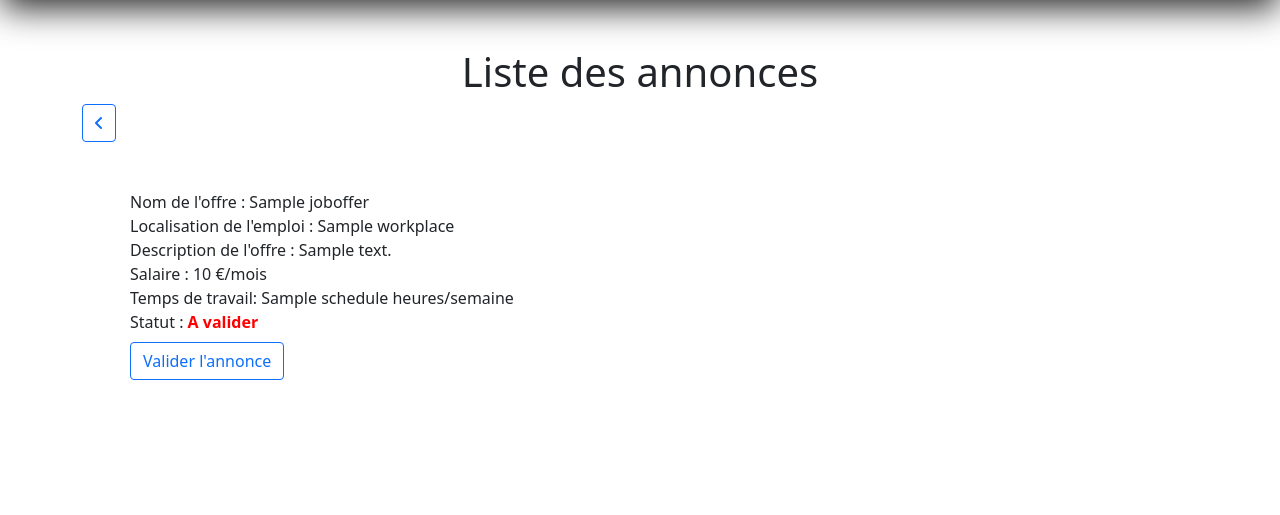
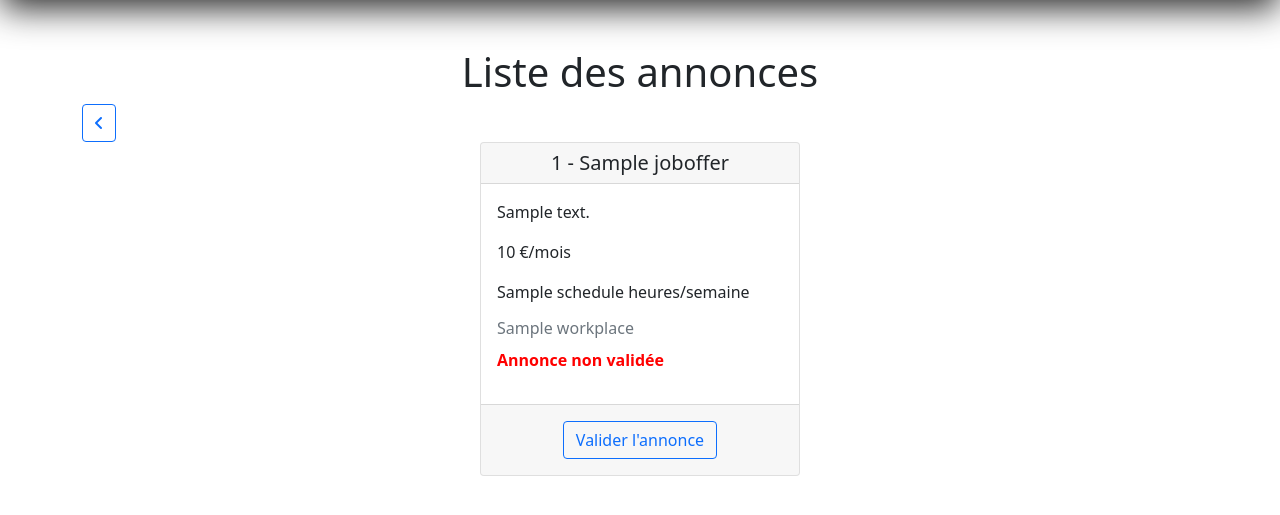
Before and after one commit to Brunod32/eva_back_trtconseil, a Symfony app: template templates/consultant_workingpage/validate-joboffer.html.twig in a window 1280 px wide. Shown: the part 60-575 px from the top of the page. Run offline with Twig, Linux system fonts and the light colour scheme; the template is opened without the code that fills it: most values are stand-ins (such as "Sample title", 1, 10 or a date in 2020); some libraries are stand-ins or nearby versions.

```diff
--- a/src/Controller/HomeController.php
+++ b/src/Controller/HomeController.php
@@ -2,6 +2,7 @@
 
 namespace App\Controller;
 
+use App\Repository\JobOfferRepository;
 use Symfony\Bundle\FrameworkBundle\Controller\AbstractController;
 use Symfony\Component\HttpFoundation\Response;
 use Symfony\Component\Routing\Annotation\Route;
--- a/src/Controller/JobOfferController.php
+++ b/src/Controller/JobOfferController.php
@@ -20,7 +20,7 @@ class JobOfferController extends AbstractController
         ]);
     }
 
-    #[Route('consultant/job/offer/new', name: 'app_job_offer_new', methods: ['GET', 'POST'])]
+    #[Route('/recruiter/job/offer/new', name: 'app_job_offer_new', methods: ['GET', 'POST'])]
     public function new(Request $request, JobOfferRepository $jobOfferRepository): Response
     {
         $jobOffer = new JobOffer();
--- a/templates/candidate/index.html.twig
+++ b/templates/candidate/index.html.twig
@@ -25,5 +25,10 @@
             <a href="{{ path('app_candidate_edit', {'id': app.user.id}) }}">Modifier/Ajouter des informations</a>
         {% endif %}
     </section>
+
+    <section>
+        <h2>Les offres d'emploi</h2>
+        <a href="{{ path('app_job_offer_index') }}">Consulter les offres</a>
+    </section>
 </div>
 {% endblock %}
--- a/templates/consultant_workingpage/validate-joboffer.html.twig
+++ b/templates/consultant_workingpage/validate-joboffer.html.twig
@@ -13,32 +13,30 @@
             <i class="fa-solid fa-angle-left"></i>
         </a>
     </button>
-    <section class="mt-5">
-        {# <h2>Liste des annonces à valider</h2> #}
-        <div class="my-3 mx-5">
+   <section class="container">
+        <div class="row row-cols-1 row-cols-md-2 row-cols-lg-3">
         {% for joboffer in joboffers %}
-            {# Id : {{ candidate.Id }}
-            <br> #}
-            Nom de l'offre : {{ joboffer.jobTitle | capitalize}}
-            <br>
-            Localisation de l'emploi : {{ joboffer.workplace | capitalize}}
-            <br>
-            Description de l'offre : {{ joboffer.description }}
-            <br>
-            Salaire : {{ joboffer.salary }} €/mois
-            <br>
-            Temps de travail: {{ joboffer.schedule }} heures/semaine
-            <br>
-            {% if joboffer.isValid == false %}
-                Statut : <span class="invalidMsg">A valider</span>
-            {% else %}
-                Statut : <span class="validMsg">Validé</span>
-            {% endif %}
-            <br>
-            <button class="btn btn-outline-primary mt-2 mb-5">
-                <a href="{{ path('app_consultant_workingpage_validation_joboffer', {'id': joboffer.Id }) }}">Valider l'annonce</a>
-            </button>
-            <br>
+            <div class="container d-flex justify-content-center">
+                <div class="card mb-3" style="width: 20rem;">
+                    <h5 class="card-header text-center">{{ joboffer.Id }} - {{ joboffer.jobTitle | capitalize}}</h5>
+                    <div class="card-body">
+                        <p class="card-text">{{ joboffer.description | capitalize}}</p>
+                        <p class="card-text">{{ joboffer.salary }} €/mois</p>
+                        <p class="card-text">{{ joboffer.schedule }} heures/semaine</p>
+                        <p class="card-subtitle mb-2 text-muted">{{ joboffer.workplace | capitalize}}</p>
+                        {% if joboffer.isValid == false %}
+                            <p class="invalidMsg">Annonce non validée</p>
+                        {% elseif joboffer.isValid == true %}
+                            <p class="validMsg">Annonce validée</p>
+                        {% endif %}
+                    </div>
+                    <div class="card-footer d-flex justify-content-around">
+                        <button class="btn btn-outline-primary my-2">
+                            <a href="{{ path('app_consultant_workingpage_validation_joboffer', {'id': joboffer.Id }) }}">Valider l'annonce</a>
+                        </button>
+                    </div>
+                </div>
+            </div>
         {% endfor %}
         </div>
     </section>
--- a/templates/job_offer/_form.html.twig
+++ b/templates/job_offer/_form.html.twig
@@ -9,7 +9,7 @@
         label: 'Détails de l\'offre'
     }) }}
     {{ form_row(form.salary, {
-        label: 'Salaire mensuel/€'
+        label: 'Salaire mensuel en €'
     }) }}
     {{ form_row(form.schedule, {
         label: 'Nombre d\'heures/semaine'
```
Also changed, not shown: templates/home/index.html.twig (+2 -7 lines), templates/job_offer/index.html.twig (+19 -1 lines).
